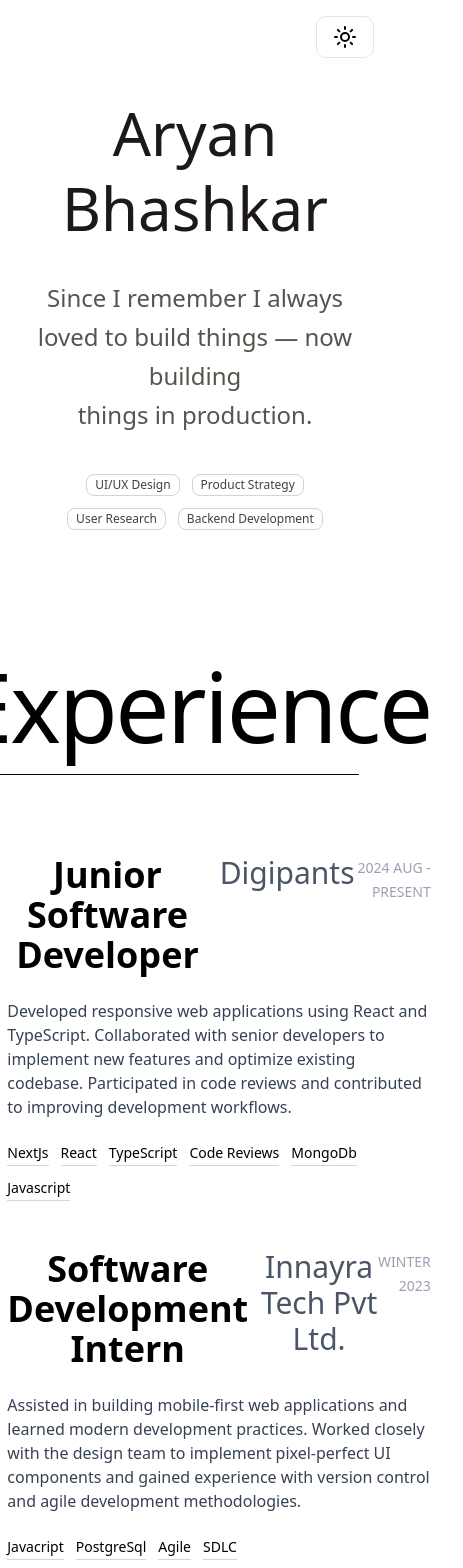
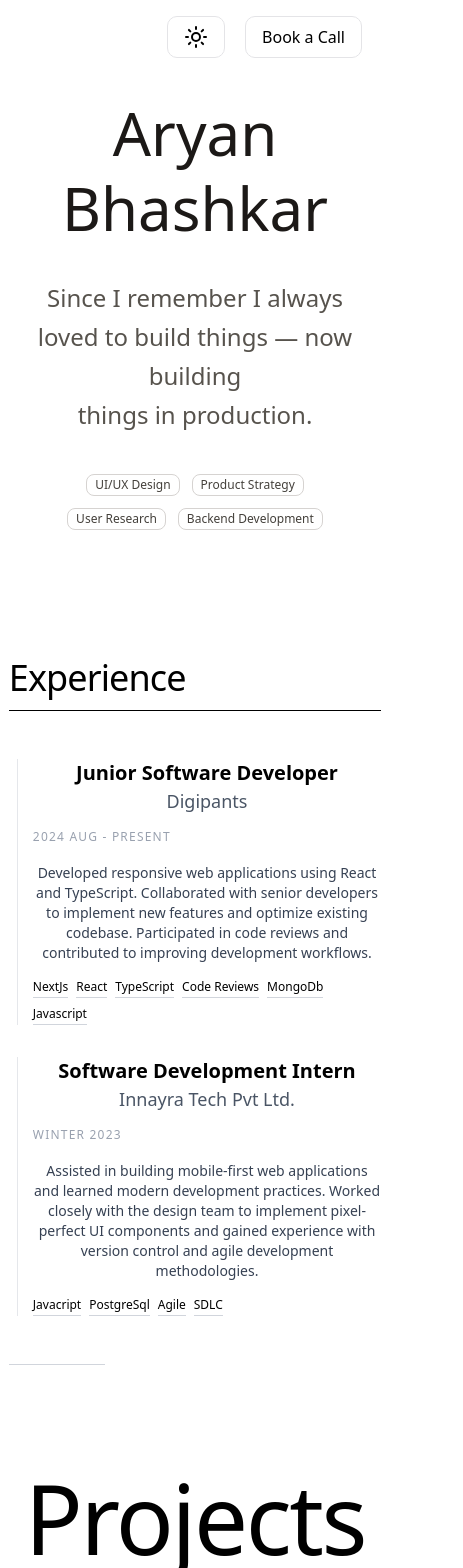
Before and after one commit to Ryaaan4321/rn, a Next.js app: page / in a window 390 px wide. Shown: the top 1568 px of the page, 463 px wide, since content can reach past the window. Built offline with nearby package versions, Linux system fonts and the light colour scheme.

Commit message:
feat: add Booking component and integrate it into the Portfolio page; update ExperienceSection and ProjectsSection styles; modify Footer and ThemeToggle for consistency; add Calcom dependency

```diff
--- /dev/null
+++ b/app/booking/page.tsx
@@ -0,0 +1,9 @@
+import Booking from "@/components/Booking";
+
+export default function Page(){
+    return (
+        <div className="flex items-center">
+             <Booking/>
+        </div>
+    )
+}
--- /dev/null
+++ b/components/Booking.tsx
@@ -0,0 +1,23 @@
+"use client"
+import Cal, { getCalApi } from "@calcom/embed-react";
+import { useEffect } from "react";
+export default function Booking() {
+  useEffect(() => {
+    (async function () {
+      const cal = await getCalApi({"namespace":"15min"});
+      cal("ui", {"hideEventTypeDetails":false,"layout":"month_view"});
+    })();
+  }, [])
+  return (
+    <div className="w-full h-screen flex justify-center items-center p-4 mt-8">
+      <div className="w-full max-w-5xl h-full sm:h-[700px] shadow-lg rounded-xl overflow-hidden">
+        <Cal
+          namespace="15min"
+          calLink="aryan-aryan-vb68t7/15min"
+          style={{ width: "100%", height: "100%" }}
+          config={{ layout: "month_view" }}
+        />
+      </div>
+    </div>
+  );
+}
--- a/components/Experience.tsx
+++ b/components/Experience.tsx
@@ -5,7 +5,7 @@ const experiences = [
         period: "2024 Aug - Present",
         description:
             "Developed responsive web applications using React and TypeScript. Collaborated with senior developers to implement new features and optimize existing codebase. Participated in code reviews and contributed to improving development workflows.",
-        skills: ["NextJs","React", "TypeScript", "Code Reviews","MongoDb","Javascript"],
+        skills: ["NextJs", "React", "TypeScript", "Code Reviews", "MongoDb", "Javascript"],
     },
     {
         title: "Software Development Intern",
@@ -13,43 +13,51 @@ const experiences = [
         period: "Winter 2023",
         description:
             "Assisted in building mobile-first web applications and learned modern development practices. Worked closely with the design team to implement pixel-perfect UI components and gained experience with version control and agile development methodologies.",
-        skills: ["Javacript", "PostgreSql", "Agile","SDLC"],
+        skills: ["Javacript", "PostgreSql", "Agile", "SDLC"],
     },
 ]
-
 export function ExperienceSection() {
     return (
-        <section className="min-h-screen py-8 px-8 dark:bg-stone-900">
+        <section className="min-h-screen py-8 px-4 sm:px-8 dark:bg-black">
             <div className="max-w-5xl mx-auto">
-                <div className="mb-20">
-                    <h2 className="text-8xl font-extralight text-black tracking-tight text-left dark:text-stone-300">Experience</h2>
-                    <div className="w-100 h-px bg-black mt-5 font-semibold dark:bg-stone-300"></div>
+                <div className="mb-12 sm:mb-20">
+                    <h2 className="text-4xl sm:text-8xl font-extralight text-black tracking-tight text-left dark:text-stone-300">
+                        Experience
+                    </h2>
+                    <div className="w-full h-px bg-black mt-3 sm:mt-5 dark:bg-stone-300"></div>
                 </div>
-                <div className="space-y-12">
+                <div className="space-y-8 sm:space-y-12">
                     {experiences.map((exp, index) => (
                         <div key={index} className="relative">
-                            <div className="absolute left-0 top-0 w-px h-full bg-gray-200"></div>
-                            <div className="pl-12">
-                                <div className="flex items-start justify-between mb-6">
-                                    <div className="flex gap-3">
-                                        <p className="text-4xl font-semibold text-black dark:text-stone-300">{exp.title}</p>
-                                        <p className="text-3xl text-gray-600 font-light dark:text-stone-300">{exp.company}</p>
+                            {/* Vertical timeline line */}
+                            <div className="absolute left-2 sm:left-0 top-0 w-px h-full bg-gray-200 dark:bg-stone-300"></div>
+
+                            <div className="pl-6 sm:pl-12">
+                                <div className="flex flex-col sm:flex-row sm:items-start sm:justify-between mb-4 sm:mb-6">
+                                    <div className="flex flex-col sm:flex-row sm:gap-3">
+                                        <p className="text-xl sm:text-4xl font-semibold text-black dark:text-stone-300">
+                                            {exp.title}
+                                        </p>
+                                        <p className="text-lg sm:text-3xl text-gray-600 font-light dark:text-stone-300">
+                                            {exp.company}
+                                        </p>
                                     </div>
-                                    <div className="text-right">
-                                        <span className="text-sm font-mono text-gray-400 uppercase tracking-wides dark:text-stone-300">
+                                    <div className="text-left sm:text-right mt-2 sm:mt-0">
+                                        <span className="text-xs sm:text-sm font-mono text-gray-400 uppercase tracking-widest dark:text-stone-300">
                                             {exp.period}
                                         </span>
                                     </div>
                                 </div>
 
-                                <p className="text-base text-left  text-gray-700 font-light mb-6 dark:text-stone-300">
+                                <p className="text-sm sm:text-base text-gray-700 font-light mb-4 sm:mb-6 dark:text-stone-300">
                                     {exp.description}
                                 </p>
-                                <div className="flex flex-wrap gap-3 dark:text-stone-300">
+
+                                <div className="flex flex-wrap gap-2 sm:gap-3 dark:text-stone-300">
                                     {exp.skills.map((skill, skillIndex) => (
                                         <span
                                             key={skillIndex}
-                                            className="text-sm font-mono text-black border-b border-gray-300 pb-0.5 dark:text-stone-300"
+                                            className="text-xs sm:text-sm font-mono text-black border-b border-gray-300 pb-0.5 dark:text-stone-300"
                                         >
                                             {skill}
                                         </span>
@@ -59,10 +67,11 @@ export function ExperienceSection() {
                         </div>
                     ))}
                 </div>
-                <div className="mt-20">
-                    <div className="w-32 h-px bg-gray-300"></div>
+
+                <div className="mt-12 sm:mt-20">
+                    <div className="w-24 sm:w-32 h-px bg-gray-300"></div>
                 </div>
             </div>
         </section>
-    )
+    );
 }
--- a/components/Footer.tsx
+++ b/components/Footer.tsx
@@ -3,7 +3,7 @@ import { TbBrandLeetcode } from "react-icons/tb";
 
 export function Footer() {
   return (
-    <footer className=" py-12 px-8 border-t dark:bg-stone-900">
+    <footer className=" py-12 px-8 border-t dark:bg-black">
       <div className="max-w-5xl mx-auto">
         <div className="flex justify-center gap-12 mb-4">
           <a
--- a/components/Portfolio.tsx
+++ b/components/Portfolio.tsx
@@ -9,13 +9,20 @@ import ThemeToggle from "./ThemToggle"
 
 export default function Portfolio() {
     return (
-        <div className="flex flex-col min-h-screen items-center justify-center text-center dark:bg-stone-900">
-            <div className="fixed top-4 right-4 z-50">
+        <div className="flex flex-col min-h-screen items-center justify-center text-center dark:bg-black">
+            <div className="fixed top-4 right-7 z-50 flex justify-between items-center space-x-5">
                 <ThemeToggle />
+                <div>
+                    <Link href={"/booking"}>
+                    <button className="px-4 py-2 cursor-pointer rounded-lg border dark:border-gray-700   text-black dark:text-white right-0">
+                        Book a Call
+                    </button>
+                    </Link>
+                    </div>
             </div>
 
 
-            <section className=" dark:bg-stone-900 w-full">
+            <section className=" dark:bg-black w-full">
                 <div className="max-w-3xl mx-auto px-8 py-24 text-center">
                     <h1 className="text-6xl font-light text-stone-900 dark:text-stone-100 mb-8 leading-tight">
                         Aryan Bhashkar
--- a/components/Projects.tsx
+++ b/components/Projects.tsx
@@ -30,7 +30,7 @@ const projects = [
 
 export function ProjectsSection() {
   return (
-    <section className="min-h-screen  px-8 dark:bg-stone-900">
+    <section className="min-h-screen  px-8 dark:bg-black">
       <div className="max-w-5xl mx-auto">
         <div className="mb-20">
           <h2 className="text-8xl font-extralight text-black tracking-tight text-left dark:text-stone-300">Projects</h2>
--- a/components/ThemToggle.tsx
+++ b/components/ThemToggle.tsx
@@ -14,7 +14,7 @@ export default function ThemeToggle() {
     return (
         <button
             onClick={() => setTheme(theme === "dark" ? "light" : "dark")}
-            className="px-4 py-2 rounded-lg border dark:border-gray-700   text-black dark:text-white right-0"
+            className="px-4 py-2 cursor-pointer rounded-lg border dark:border-gray-700   text-black dark:text-white right-0"
         >
             {theme === "dark" ? <Moon /> : <Sun />}
         </button>
--- a/package.json
+++ b/package.json
@@ -9,6 +9,7 @@
     "lint": "eslint"
   },
   "dependencies": {
+    "@calcom/embed-react": "^1.5.3",
     "@radix-ui/react-slot": "^1.2.3",
     "class-variance-authority": "^0.7.1",
     "clsx": "^2.1.1",
```
Also changed, not shown: 1 other file (tests, documents, lock files or other folders).
